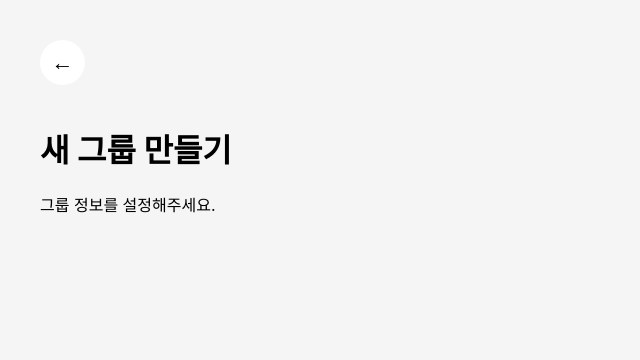
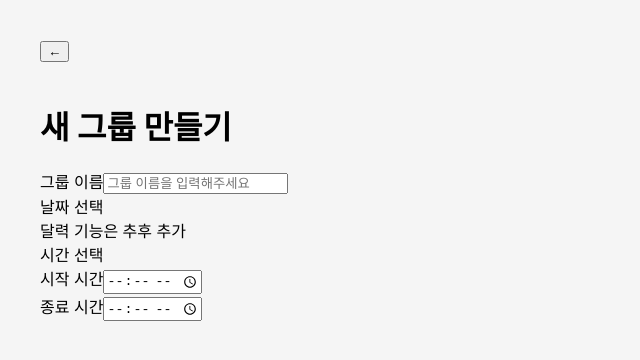
Before and after one commit to isehyun628-oss/TimeSync, a React (Create React App) app: page /groups/create in a window 1280 px wide. Shown: the top 360 px of the page, without its empty margins (0-640 px from the left). Built offline with nearby package versions, Linux system fonts and the light colour scheme.

Commit message:
feat: 그룹 생성 입력 UI

```diff
--- a/src/pages/CreateGroupPage.js
+++ b/src/pages/CreateGroupPage.js
@@ -1,3 +1,4 @@
+import { useState } from "react";
 import { useNavigate } from "react-router-dom";
 import "./CreateGroupPage.css";
 
@@ -5,17 +6,77 @@ function CreateGroupPage() {
     const navigate = useNavigate();
     // 페이지 이동
 
+    const [groupName, setGroupName] = useState("");
+    // 그룹 이름 저장
+
+    const [startTime, setStartTime] = useState("");
+    // 시작 시간 저장
+
+    const [endTime, setEndTime] = useState("");
+    // 종료 시간 저장
+
     return (
         <div className="create-group-page">
             <button
-        className="create-group-back-button"
+                className="back-button"
                 onClick={() => navigate(-1)}
             >
                 ←
             </button>
 
             <h1>새 그룹 만들기</h1>
-      <p>그룹 정보를 설정해주세요.</p>
+
+            <div className="form-section">
+                <label htmlFor="groupName">그룹 이름</label>
+
+                <input
+                    id="groupName"
+                    type="text"
+                    placeholder="그룹 이름을 입력해주세요"
+                    value={groupName}
+                    onChange={(event) =>
+                        setGroupName(event.target.value)
+                    }
+                />
+            </div>
+
+            <div className="form-section">
+                <label>날짜 선택</label>
+
+                <div className="calendar-placeholder">
+                    달력 기능은 추후 추가
+                </div>
+            </div>
+
+            <div className="form-section">
+                <label>시간 선택</label>
+
+                <div className="time-input-area">
+                    <div>
+                        <span>시작 시간</span>
+
+                        <input
+                            type="time"
+                            value={startTime}
+                            onChange={(event) =>
+                                setStartTime(event.target.value)
+                            }
+                        />
+                    </div>
+
+                    <div>
+                        <span>종료 시간</span>
+
+                        <input
+                            type="time"
+                            value={endTime}
+                            onChange={(event) =>
+                                setEndTime(event.target.value)
+                            }
+                        />
+                    </div>
+                </div>
+            </div>
         </div>
     );
 }
```
Lines whose indentation alone changed are shown as unchanged.
